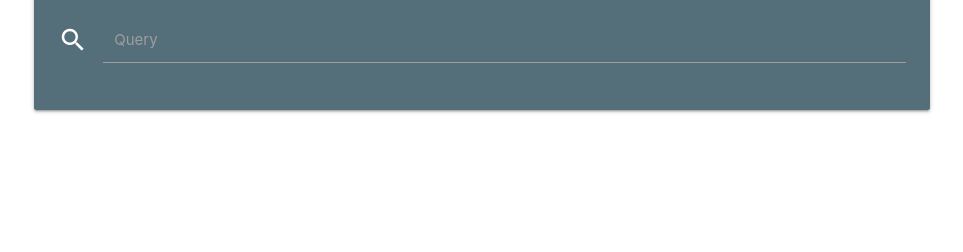
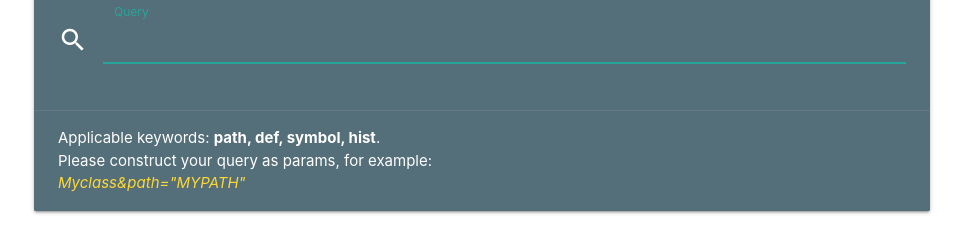
Before and after one commit to omriz/multigrok, a plain HTML site: page static/index.html in a window 1280 px wide. Shown: the part 130-382 px from the top of the page, without its empty margins (158-1121 px from the left). Drawn offline with nearby package versions, Linux system fonts and the light colour scheme.

Commit message:
Adding some comments to the landing page

```diff
--- a/static/index.html
+++ b/static/index.html
@@ -24,12 +24,17 @@
                     <Form action="/rawsearch">
                         <div class="input-field col s6">
                             <i class="material-icons prefix">search</i>
-                            <input id="icon_prefix" type="text" name="rawquery">
+                            <input id="icon_prefix" type="text" name="rawquery" autofocus>
                             <label for="icon_prefix">Query</label>
                         </div>
                     </Form>
                 </p>
             </div>
+            <div class="card-action white-text text-darken-1" >
+                Applicable keywords: <b>path, def, symbol, hist</b>.<br>
+                Please construct your query as params, for example:<br>
+                <i class="yellow-text text-darken-1">Myclass&path="MYPATH"</i>
+                  </div>
         </div>
     </div>
     <!-- Compiled and minified JavaScript -->
```
